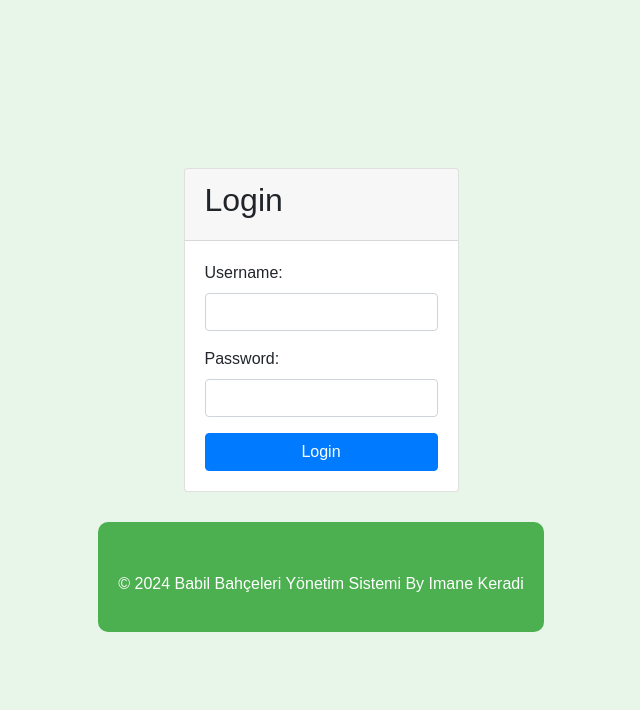
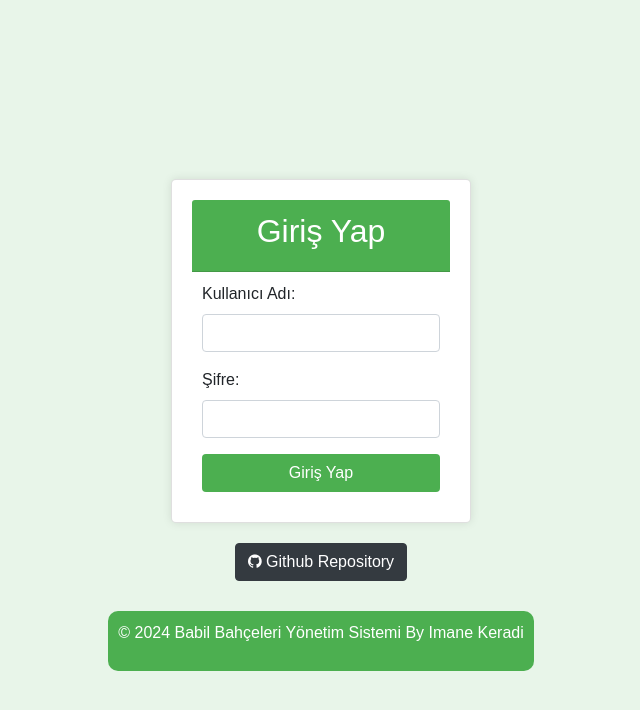
Before and after one commit to imane9607/Babil-bah-esi-y-netim-sistemi, a PHP site: page /login.php in a window 1280 px wide. Shown: the top 710 px of the page, without its empty margins (319-959 px from the left). Run offline with PHP 8.4, Linux system fonts and the light colour scheme.

Commit message:
Update login.php

```diff
--- a/login.php
+++ b/login.php
@@ -14,17 +14,18 @@ if ($_SERVER['REQUEST_METHOD'] == 'POST') {
         $_SESSION['username'] = $username;
         header("location: dashboard.php");
     } else {
-        $error = "Invalid username or password";
+        $error = "Geçersiz kullanıcı adı veya şifre";
     }
 }
 ?>
 
 <!DOCTYPE html>
-<html lang="en">
+<html lang="tr">
 <head>
     <meta charset="UTF-8">
     <meta name="viewport" content="width=device-width, initial-scale=1.0">
     <link rel="stylesheet" href="https://stackpath.bootstrapcdn.com/bootstrap/4.4.1/css/bootstrap.min.css" integrity="sha384-Vkoo8x4CGsO3+Hhxv8T/Q5PaXtkKtu6ug5TOeNV6gBiFeWPGFN9MuhOf23Q9Ifjh" crossorigin="anonymous">
+    <link rel="stylesheet" href="https://cdnjs.cloudflare.com/ajax/libs/font-awesome/4.7.0/css/font-awesome.min.css">
     <style>
         body {
             font-family: Arial, sans-serif;
@@ -38,6 +39,38 @@ if ($_SERVER['REQUEST_METHOD'] == 'POST') {
             align-items: center;
         }
 
+        .login-container {
+            width: 300px;
+            margin-top: 50px;
+        }
+
+        .card {
+            background-color: white;
+            padding: 20px;
+            border-radius: 5px;
+            box-shadow: 0px 0px 10px rgba(0, 0, 0, 0.1);
+        }
+
+        .card-header {
+            text-align: center;
+            background-color: #4caf50;
+            color: white;
+        }
+
+        .card-body {
+            padding: 10px;
+        }
+
+        .error {
+            color: red;
+        }
+
+        .github-btn {
+            display: flex;
+            justify-content: center;
+            margin-top: 20px;
+        }
+
         .footer {
             background-color: #4caf50;
             padding: 10px;
@@ -46,15 +79,20 @@ if ($_SERVER['REQUEST_METHOD'] == 'POST') {
             border-radius: 10px;
             margin-top: 30px;
         }
+
+        .btn-custom {
+            background-color: #4caf50; /* Same green color as footer */
+            color: white; /* White text color */
+        }
     </style>
-    <title>Login</title>
+    <title>Giriş</title>
 </head>
 <body>
 
     <div class="login-container">
         <div class="card">
             <div class="card-header">
-                <h2>Login</h2>
+                <h2>Giriş Yap</h2>
             </div>
             <div class="card-body">
                 <?php if (isset($error)) { ?>
@@ -62,23 +100,28 @@ if ($_SERVER['REQUEST_METHOD'] == 'POST') {
                 <?php } ?>
                 <form method="POST" action="">
                     <div class="form-group">
-                        <label for="username">Username:</label>
+                        <label for="username">Kullanıcı Adı:</label>
                         <input type="text" id="username" name="username" class="form-control" required>
                     </div>
                     <div class="form-group">
-                        <label for="password">Password:</label>
+                        <label for="password">Şifre:</label>
                         <input type="password" id="password" name="password" class="form-control" required>
                     </div>
-                    <button type="submit" class="btn btn-primary btn-block">Login</button>
+                    <button type="submit" class="btn btn-custom btn-block">Giriş Yap</button>
                 </form>
             </div>
         </div>
     </div>
 
+    <div class="github-btn">
+        <a href="https://github.com/imane9607/Babil-bah-esi-y-netim-sistemi.git" class="btn btn-dark" target="_blank">
+            <i class="fa fa-github"></i> Github Repository
+        </a>
+    </div>
+
     <footer class="footer">
-        <div class="footer">
-            <p>&copy; 2024 Babil Bahçeleri Yönetim Sistemi By Imane Keradi</p>
-        </div>
+        <p>&copy; 2024 Babil Bahçeleri Yönetim Sistemi By Imane Keradi</p>
     </footer>
+
 </body>
 </html>
```
